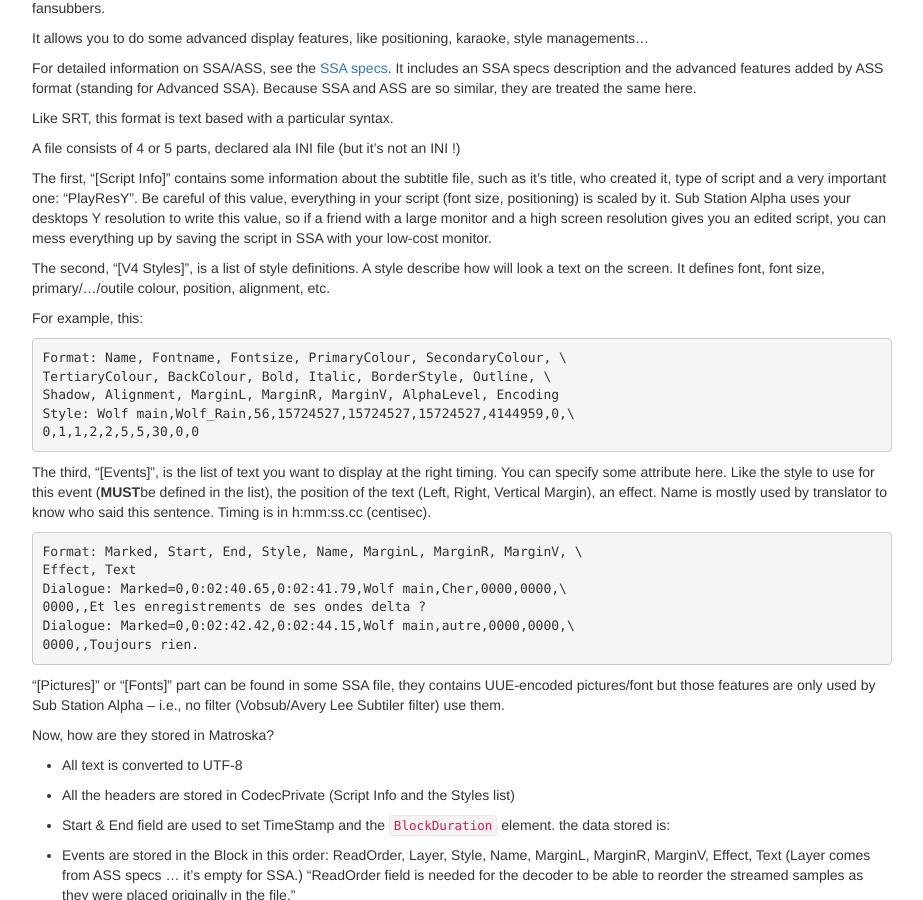
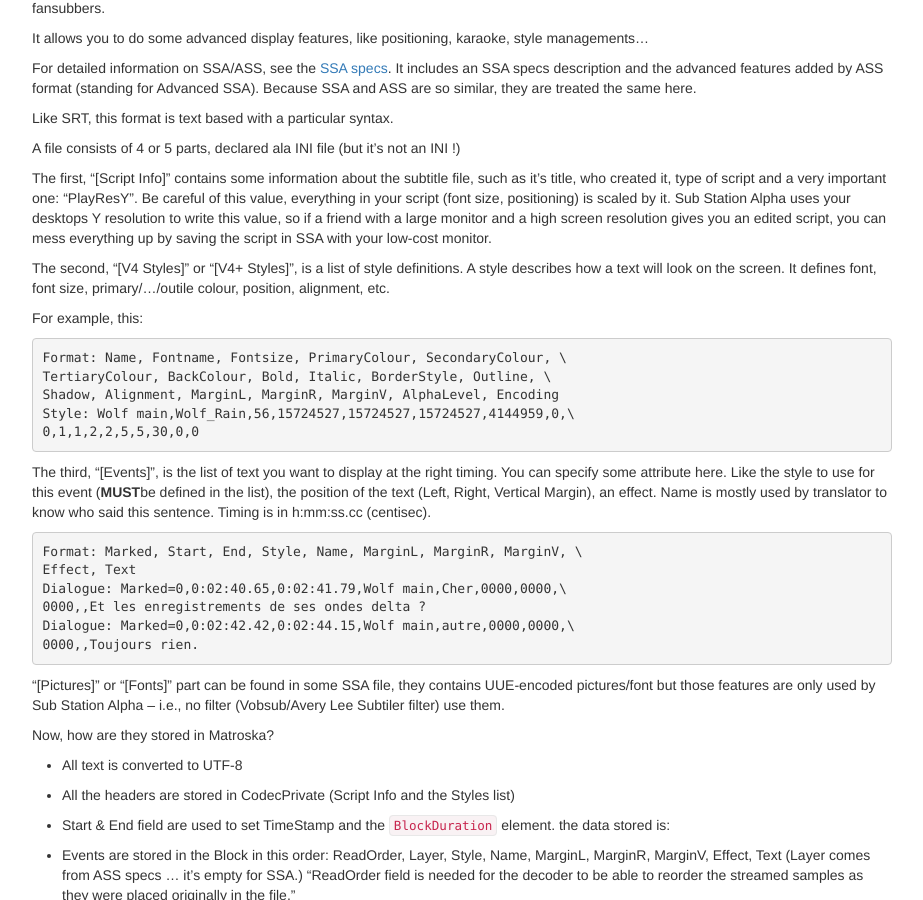
Before and after one commit to ietf-wg-cellar/matroska-specification, a Jekyll site: the page built from subtitles.md, in a window 1280 px wide and 900 px high, scrolled down 3480 px. Shown: the whole window, without its empty margins (273-1196 px from the left). Built offline with Jekyll 4.4.1, drawn with Linux system fonts in a browser that asks for light colours; our own code applies the rules of GitHub Pages for plain Markdown files.

Commit message:
mention [V4+ Styles] as a possible SSA/ASS style

```diff
--- a/subtitles.md
+++ b/subtitles.md
@@ -223,8 +223,9 @@ Sub Station Alpha uses your desktops Y resolution to write this value, so if a f
 with a large monitor and a high screen resolution gives you an edited script,
 you can mess everything up by saving the script in SSA with your low-cost monitor.
 
-The second, "[V4 Styles]", is a list of style definitions. A style describe how will look
-a text on the screen. It defines font, font size, primary/.../outile colour, position, alignment, etc.
+The second, "[V4 Styles]" or "[V4+ Styles]", is a list of style definitions.
+A style describes how a text will look on the screen.
+It defines font, font size, primary/.../outile colour, position, alignment, etc.
 
 For example, this:
 
```
